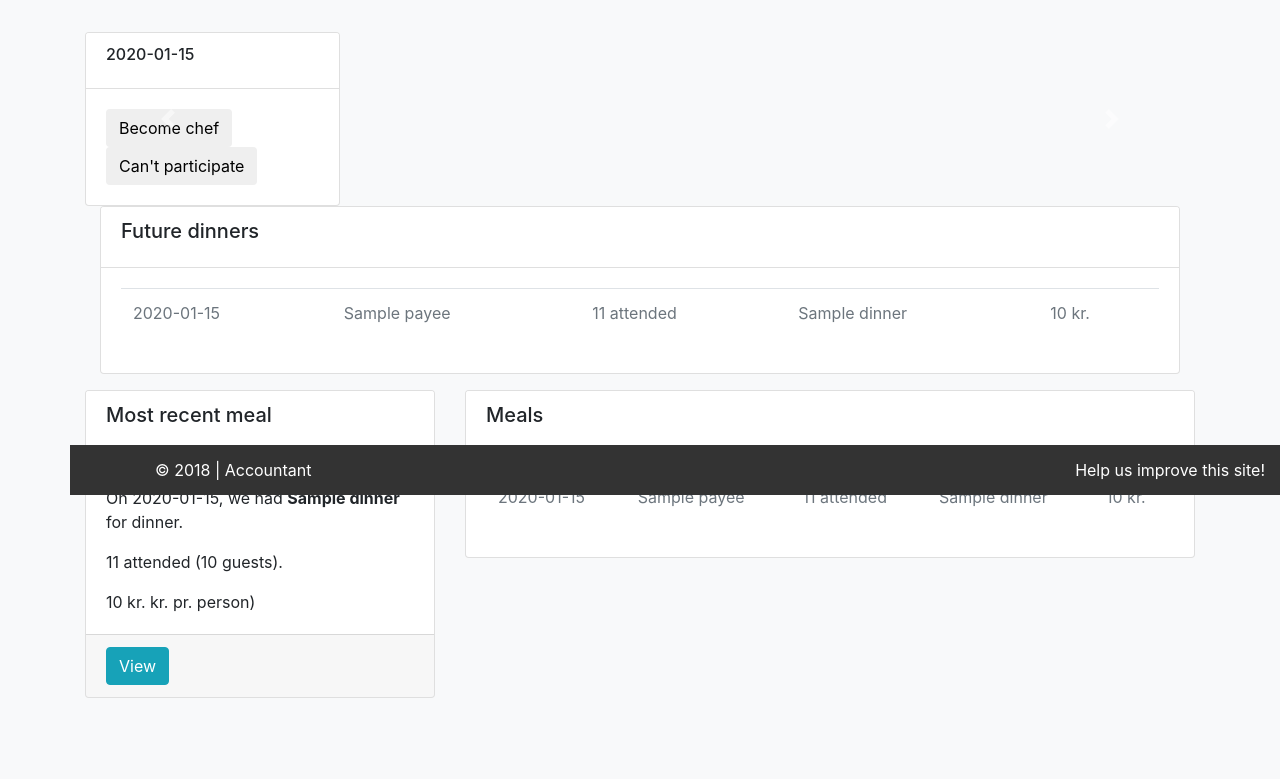
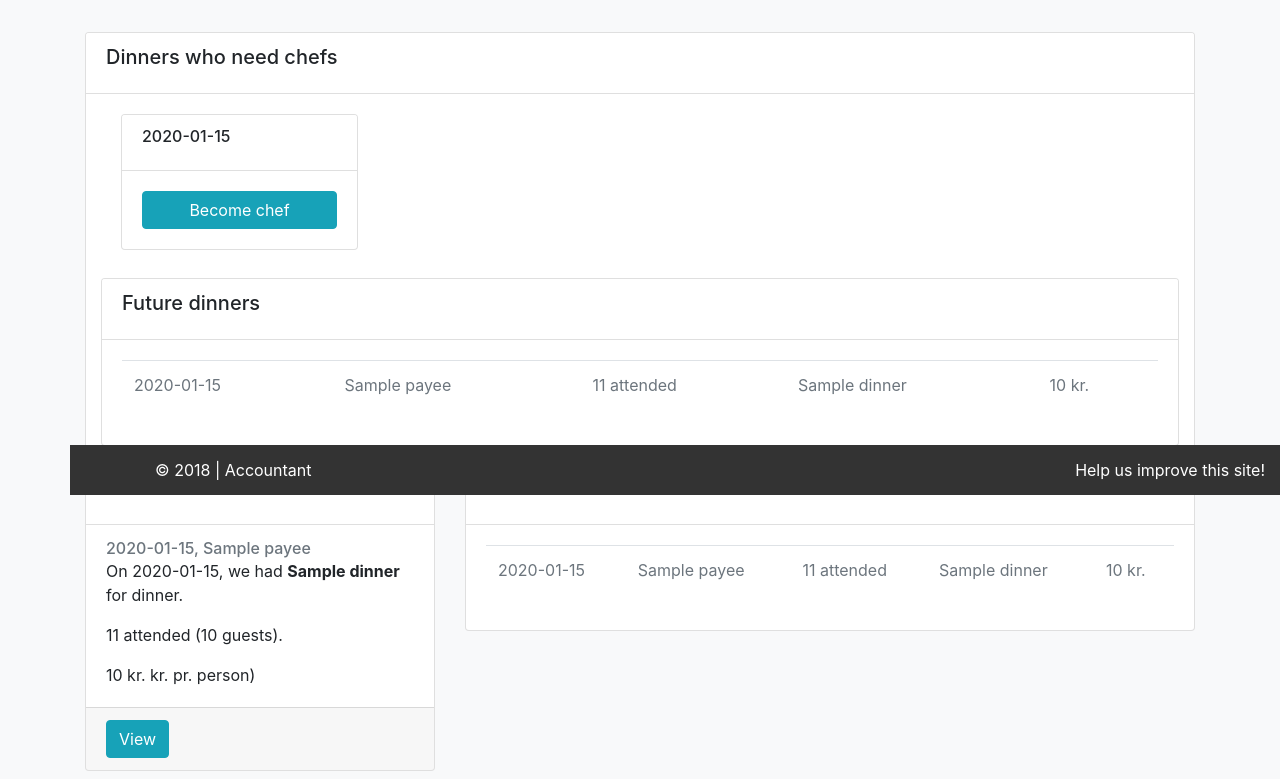
Before and after one commit to nymann/Accountant, a Python web app: template project/dinner_club/templates/dinner_club/index.html in a window 1280 px wide. Shown: the part 305-1084 px from the top of the page. Before the commit the page ends 1003 px from the top, so only its background shows below. Run offline with Jinja, Linux system fonts and the light colour scheme; the template is opened without the code that fills it: most values are stand-ins (such as "Sample title", 1, 10 or a date in 2020); some libraries are stand-ins or nearby versions.

Commit message:
Better layout. Need to test for 3 and 7 dinners without chef #98

```diff
--- a/project/dinner_club/templates/dinner_club/index.html
+++ b/project/dinner_club/templates/dinner_club/index.html
@@ -16,7 +16,21 @@
     <div class="container">
         <div class="row">
             {% if dinners_future_nochef %}
-                {% include 'dinner_club/no_chef_dinners.html' %}
+                <div class="col-lg-12 mb-2">
+                    <div class="card bg-white">
+                        <div class="card-header bg-white">
+                            <h5 class="card-title">Dinners who need chefs
+                            {% if dinners_future_nochef|length > 4 %}
+                                <a class="btn btn-danger float-sm-right" href="#carouselExampleIndicators" role="button" data-slide="next">Next</a>
+                                <a class="btn btn-danger float-sm-right" href="#carouselExampleIndicators" role="button" data-slide="prev">Prev</a>
+                            {% endif %}
+                            </h5>
+                        </div>
+                        <div class="card-body">
+                            {% include 'dinner_club/no_chef_dinners.html' %}
+                        </div>
+                    </div>
+                </div>
             {% endif %}
             <div class="col-lg-12 mb-2">
                 <div class="card bg-white">
--- a/project/dinner_club/templates/dinner_club/no_chef_dinners.html
+++ b/project/dinner_club/templates/dinner_club/no_chef_dinners.html
@@ -1,10 +1,12 @@
 <div class="col-lg-12 mb-2">
     <div id="carouselExampleIndicators" class="carousel slide" data-ride="carousel">
+        {#
         <ol class="carousel-indicators">
             <li data-target="#carouselExampleIndicators" data-slide-to="0" class="active"></li>
             <li data-target="#carouselExampleIndicators" data-slide-to="1"></li>
             <li data-target="#carouselExampleIndicators" data-slide-to="2"></li>
         </ol>
+        #}
 
         <div class="carousel-inner">
             {% for dinner in dinners_future_nochef %}
@@ -20,9 +22,9 @@
                                             <h6 class="card-title">{{ dinner.madtid.strftime("%d/%m/%Y (%a)") }}</h6>
                                         </div>
                                         <div class="card-body">
-                                            <button class="btn">Become chef</button>
-                                            <br>
-                                            <button class="btn">Can't participate</button>
+                                            <button class="btn btn-info col-lg-12">Become chef</button>
+{#                                            <br>#}
+{#                                            <button class="btn">Can't participate</button>#}
                                         </div>
                                     </div>
                                 </div>
@@ -43,9 +45,9 @@
                                             <h6 class="card-title">{{ dinner.madtid.strftime("%d/%m/%Y (%a)") }}</h6>
                                         </div>
                                         <div class="card-body">
-                                            <button class="btn">Become chef</button>
-                                            <br>
-                                            <button class="btn">Can't participate</button>
+                                            <button class="btn btn-info col-lg-12">Become chef</button>
+{#                                            <br>#}
+{#                                            <button class="btn">Can't participate</button>#}
                                         </div>
                                     </div>
                                 </div>
@@ -57,7 +59,7 @@
                 {% endif %}
             {% endfor %}
         </div>
-        {#        {% if dinners_future_nochef|length > 10 %}#}
+      <!--  {#        {% if dinners_future_nochef|length > 10 %}#}
         <a class="carousel-control-prev" href="#carouselExampleIndicators" role="button" data-slide="prev">
             <span class="carousel-control-prev-icon" aria-hidden="true"></span>
             <span class="sr-only">Previous</span>
@@ -66,6 +68,6 @@
             <span class="carousel-control-next-icon" aria-hidden="true"></span>
             <span class="sr-only">Next</span>
         </a>
-        {#        {% endif %}#}
+        {#        {% endif %}#}-->
     </div>
 </div>
```
